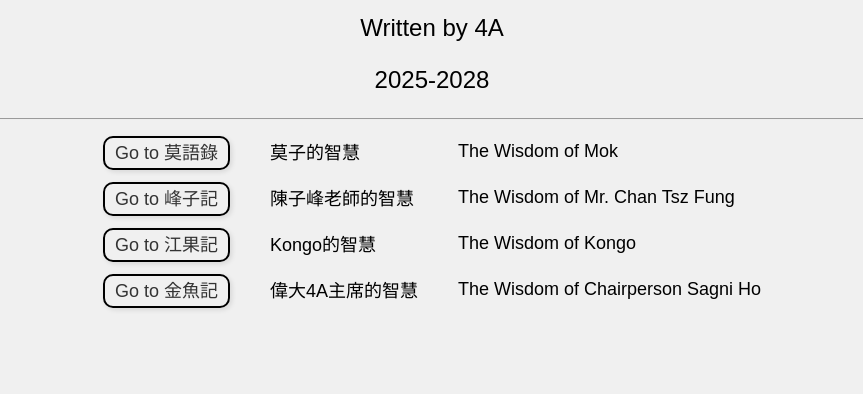
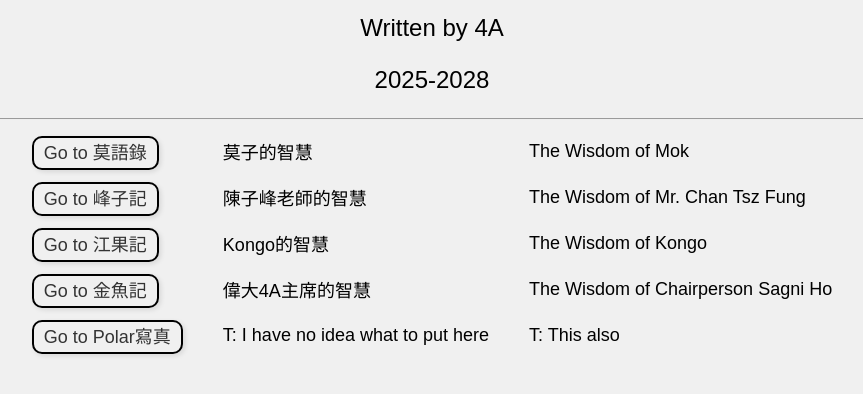
Before and after one commit to bdccl24/Mok-Analects, a plain HTML site: page index.html in a window 1280 px wide. Shown: the part 120-514 px from the top of the page, without its empty margins (208-1071 px from the left). Drawn offline with Linux system fonts and the light colour scheme.

Commit message:
Changed the scroll to be smooth(check the dc) Added back the photo.html(need text assistance)

```diff
--- a/cssfiles/mokweb.css
+++ b/cssfiles/mokweb.css
@@ -1,3 +1,6 @@
+html{
+    scroll-behavior: smooth;
+}
 a.returnbutton{
     color:black;
 }
--- a/index.html
+++ b/index.html
@@ -34,6 +34,11 @@
             <td>偉大4A主席的智慧</td>
             <td>The Wisdom of Chairperson Sagni Ho</td>
         </tr>
+        <tr>
+            <td><a href="photo.html">Go to Polar寫真</a></td>
+            <td>T: I have no idea what to put here</td>
+            <td>T: This also</td>
+        </tr>
     </table>
 </body>
 </html>
```
Lines whose indentation alone changed are shown as unchanged.
